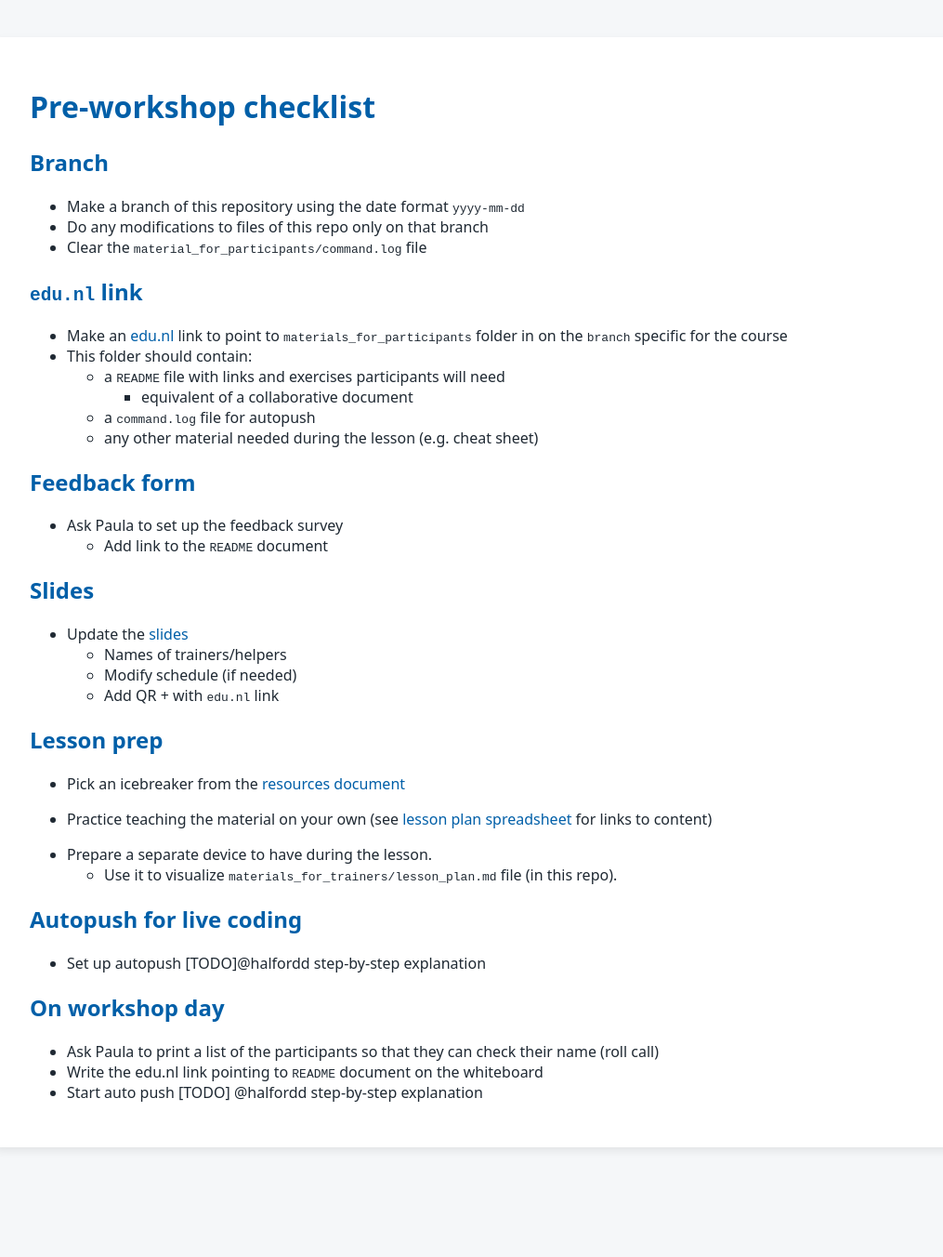
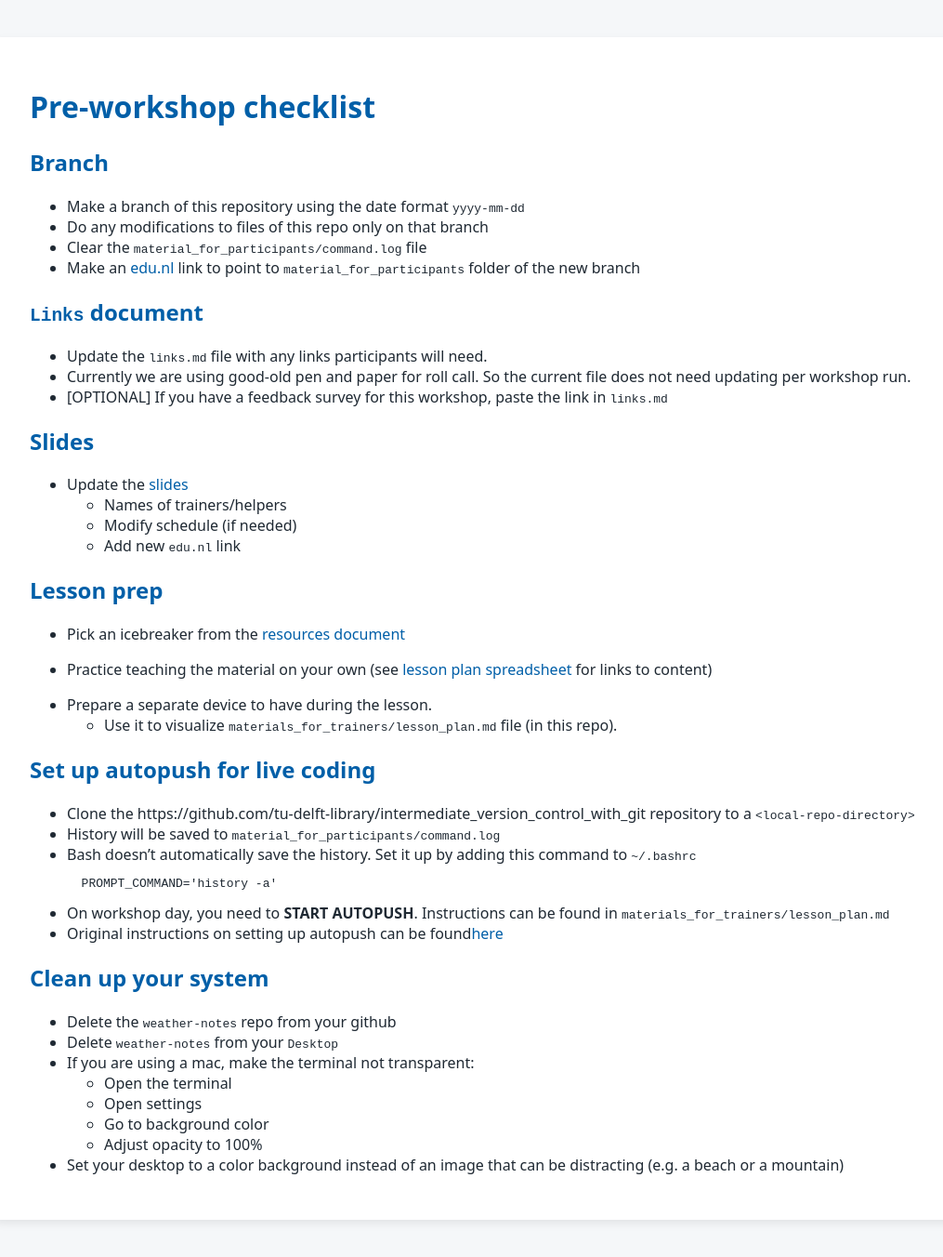
Before and after one commit to tu-delft-library/intermediate_version_control_with_git, a Jekyll site: the page built from material_for_trainers/pre_workshop_checklist.md, in a window 1280 px wide. Shown: the whole page at 93% size, without its empty margins (108-1123 px from the left). Built offline with Jekyll 4.4.1, drawn with Linux system fonts in a browser that asks for light colours; our own code applies the rules of GitHub Pages for plain Markdown files; before the commit the page ends 1274 px from its top, so only the background shows below that.

Commit message:
Clearer instructions for set up

````diff
--- a/material_for_trainers/pre_workshop_checklist.md
+++ b/material_for_trainers/pre_workshop_checklist.md
@@ -4,26 +4,19 @@
 - Make a branch of this repository using the date format `yyyy-mm-dd`
 - Do any modifications to files of this repo only on that branch
 - Clear the `material_for_participants/command.log` file
+- Make an [edu.nl](https://edu.nl/) link to point to `material_for_participants` folder of the new branch
 
 
-## `edu.nl` link
-- Make an [edu.nl](https://edu.nl/) link to point to `materials_for_participants` folder in on the `branch` specific for the course
-- This folder should contain:
-    - a `README` file with links and exercises participants will need
-        - equivalent of a collaborative document
-    - a `command.log` file for autopush
-    - any other material needed during the lesson (e.g. cheat sheet)
-
-## Feedback form
--  Ask Paula to set up the feedback survey
-    - Add link to the `README` document
+## `Links` document
+- Update the `links.md` file with any links participants will need.
+- Currently we are using good-old pen and paper for roll call. So the current file does not need updating per workshop run.
+- [OPTIONAL] If you have a feedback survey for this workshop, paste the link in `links.md`
 
 ## Slides
-
-- Update the [slides](https://tud365.sharepoint.com/:p:/r/sites/ResearchDataServices/Gedeelde%20documenten/Training/Research_Software_Training/lesson_plans/resources/Intermediate%20version%20control%20with%20Git.pptx?d=w33d15b9f24e94794aaa7624d5b908dd3&csf=1&web=1&e=uVDeDb)
+- Update the [slides](https://tud365.sharepoint.com/:p:/r/sites/ResearchDataServices/Gedeelde%20documenten/Training/Research_Software_Training/lesson_plans/resources/branching%20and%20merging%20with%20git.pptx?d=w33d15b9f24e94794aaa7624d5b908dd3&csf=1&web=1&e=rmUzca)
     - Names of trainers/helpers
     - Modify schedule (if needed)
-    - Add QR + with `edu.nl` link
+    - Add new `edu.nl` link
 
 ## Lesson prep
 
@@ -33,12 +26,24 @@
 - Prepare a separate device to have during the lesson.
     - Use it to visualize `materials_for_trainers/lesson_plan.md` file (in this repo).
 
+## Set up autopush for live coding
 
-## Autopush for live coding
-- Set up autopush [TODO]@halfordd step-by-step explanation
+- Clone the https://github.com/tu-delft-library/intermediate_version_control_with_git repository to a `<local-repo-directory>`
+- History will be saved to `material_for_participants/command.log`
+- Bash doesn't automatically save the history. Set it up by adding this command to `~/.bashrc`
+    ```bash
+    PROMPT_COMMAND='history -a'
+    ```
+- On workshop day, you need to **START AUTOPUSH**. Instructions can be found in `materials_for_trainers/lesson_plan.md`
+- Original instructions on setting up autopush can be found[here](https://github.com/4TUResearchData-Carpentries/workshop_notes)
 
-## On workshop day
+## Clean up your system
+- Delete the `weather-notes` repo from your github
+- Delete `weather-notes` from your `Desktop`
+- If you are using a mac, make the terminal not transparent:
+    - Open the terminal
+    - Open settings
+    - Go to background color
+    - Adjust opacity to 100%
 
-- Ask Paula to print a list of the participants so that they can check their name (roll call)
-- Write the edu.nl link pointing to `README` document on the whiteboard
-- Start auto push [TODO] @halfordd step-by-step explanation
+- Set your desktop to a color background instead of an image that can be distracting (e.g. a beach or a mountain)
````
Also changed, not shown: material_for_trainers/lesson_plan.md (+27 -12 lines).
